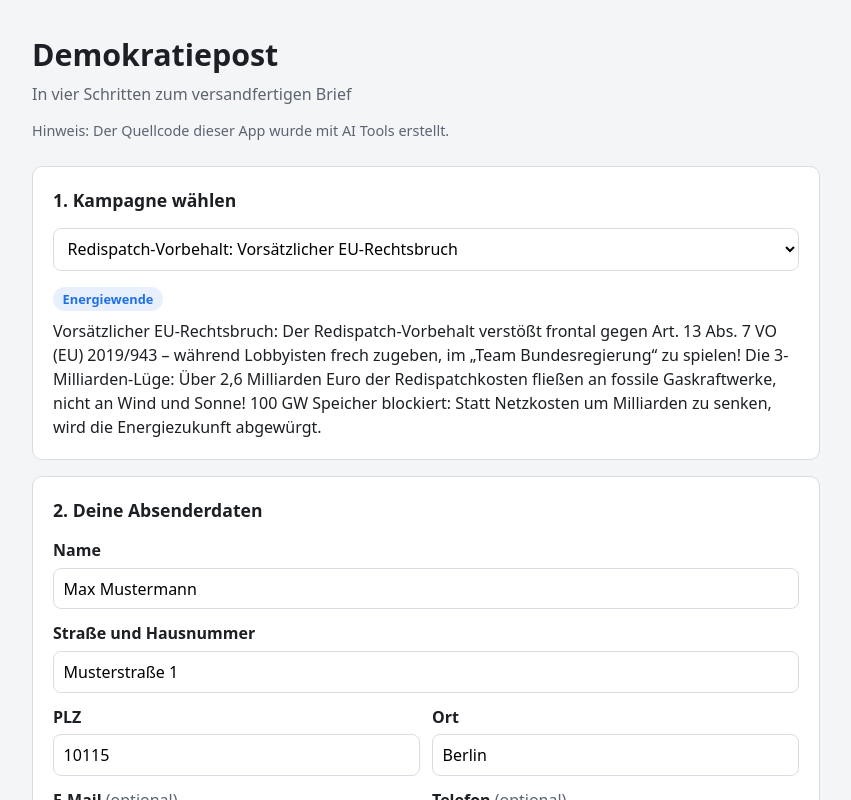
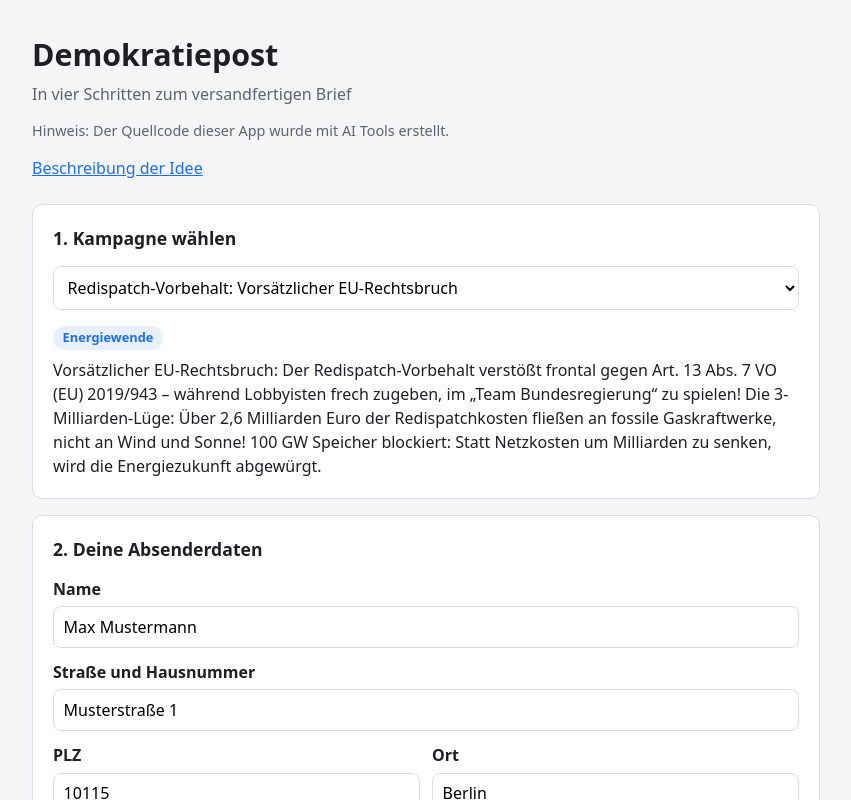
Before and after one commit to tboeker/demokratiepost, a React (Vite) app: page / in a window 1280 px wide. Shown: the top 800 px of the page, without its empty margins (214-1065 px from the left). Built offline with nearby package versions, Linux system fonts and the light colour scheme.

Commit message:
fix: layout

```diff
--- a/src/App.tsx
+++ b/src/App.tsx
@@ -146,6 +146,10 @@ export default function App() {
         <h1>Demokratiepost</h1>
         <p className="subtitle">In vier Schritten zum versandfertigen Brief</p>
         <p className="hint">Hinweis: Der Quellcode dieser App wurde mit AI Tools erstellt.</p>
+        <button type="button" className="footer-link" onClick={() => goToDoc('idee')}>
+          Beschreibung der Idee
+        </button>
+
       </header>
 
       <main className="main">
```
